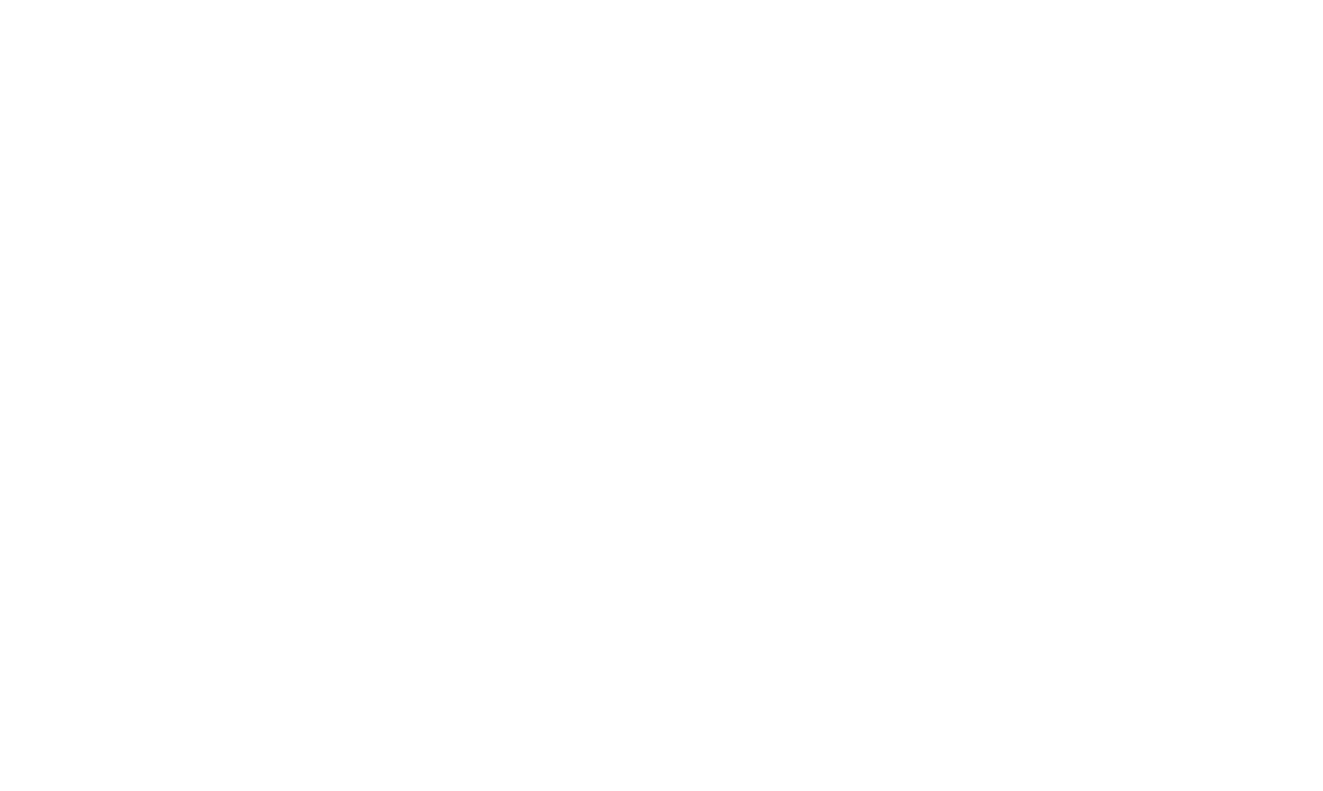
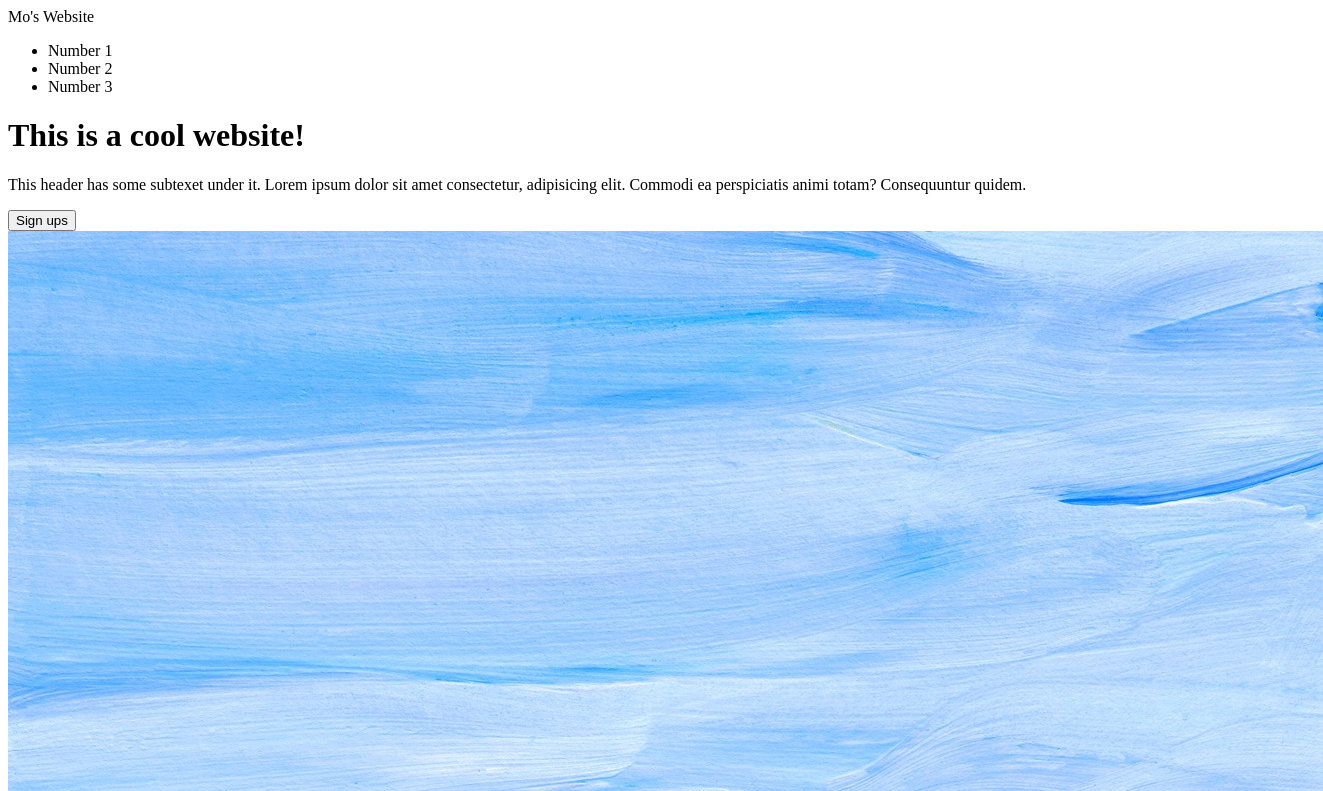
Before and after one commit to mostafaessam007/Landing-Page, a plain HTML site: page index.html in a window 1280 px wide. Shown: the top 791 px of the page, 1323 px wide, since content can reach past the window. Drawn offline with Linux system fonts and the light colour scheme; files whose address does not match are found by name.

Commit message:
create website header with all contents create images folder and add an image

```diff
--- a/index.html
+++ b/index.html
@@ -4,8 +4,20 @@
     <meta charset="UTF-8">
     <meta name="viewport" content="width=device-width, initial-scale=1.0">
     <title>Home</title>
+    <link rel="stylesheet" href="style.css">
 </head>
 <body>
-
+    <header>
+        <div class="logo">Mo's Website</div>
+        <ul>
+            <li>Number 1</li>
+            <li>Number 2</li>
+            <li>Number 3</li>
+        </ul>
+        <h1>This is a cool website!</h1>
+        <p>This header has some subtexet under it. Lorem ipsum dolor sit amet consectetur, adipisicing elit. Commodi ea perspiciatis animi totam? Consequuntur quidem.</p>
+        <button>Sign ups</button>
+        <img src="/home/mostafa/repos/Landing-Page/images/blue color image.jpg" alt="blue color image with a texture">
+    </header>
 </body>
 </html>
```
Also changed, not shown: images/blue color image.jpg (added).
